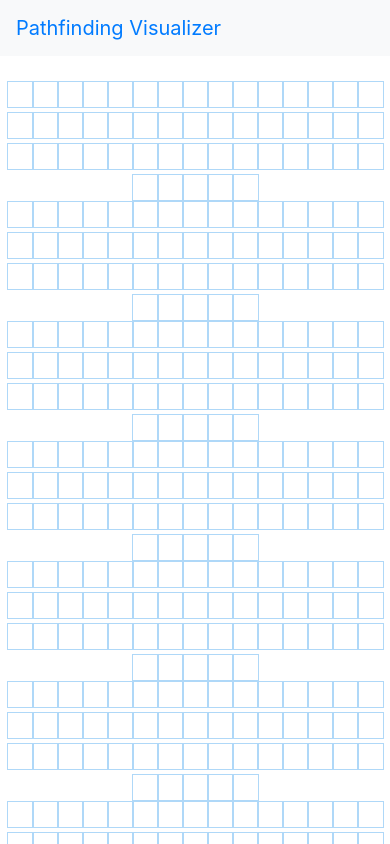
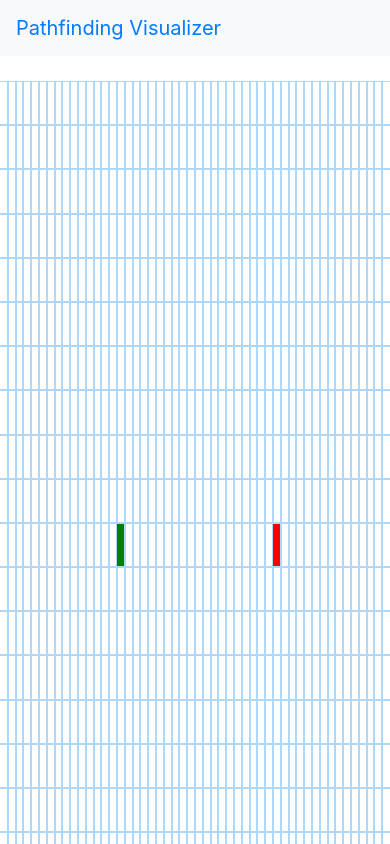
Before and after one commit to ala-bouzeghaia/pathfinding-visualizer, a React (Create React App) app: page / in a window 390 px wide. Shown: the top 844 px of the page. Built offline with nearby package versions, Linux system fonts and the light colour scheme.

Commit message:
Made nodes responsive

```diff
--- a/src/components/node/node.css
+++ b/src/components/node/node.css
@@ -1,6 +1,6 @@
 .node {
-  width: 25px;
-  height: 25px;
+  width: 2vw;
+  height: 5vh;
   outline: 1px solid rgb(175, 216, 248);
   display: inline-block;
   margin: 0;
@@ -48,8 +48,39 @@
   }
 }
 
+/* .node-wall {
+  background-color: rgb(12, 53, 71);
+} */
+
 .node-wall {
-  background-color: rgb(12, 53, 71);
+  animation-name: wallAnimation;
+  animation-duration: 0.3s;
+  animation-timing-function: ease-out;
+  animation-delay: 0;
+  animation-direction: alternate;
+  animation-iteration-count: 1;
+  animation-fill-mode: forwards;
+  animation-play-state: running;
+}
+
+@keyframes wallAnimation {
+  0% {
+    transform: scale(0.3);
+    background-color: rgb(12, 53, 71);
+    outline: 1px solid rgb(12, 53, 71);
+  }
+
+  50% {
+    transform: scale(1.2);
+    background-color: rgb(12, 53, 71);
+    outline: 1px solid rgb(12, 53, 71);
+  }
+
+  100% {
+    transform: scale(1);
+    background-color: rgb(12, 53, 71);
+    outline: 1px solid rgb(12, 53, 71);
+  }
 }
 
 .node-shortest-path {
```
